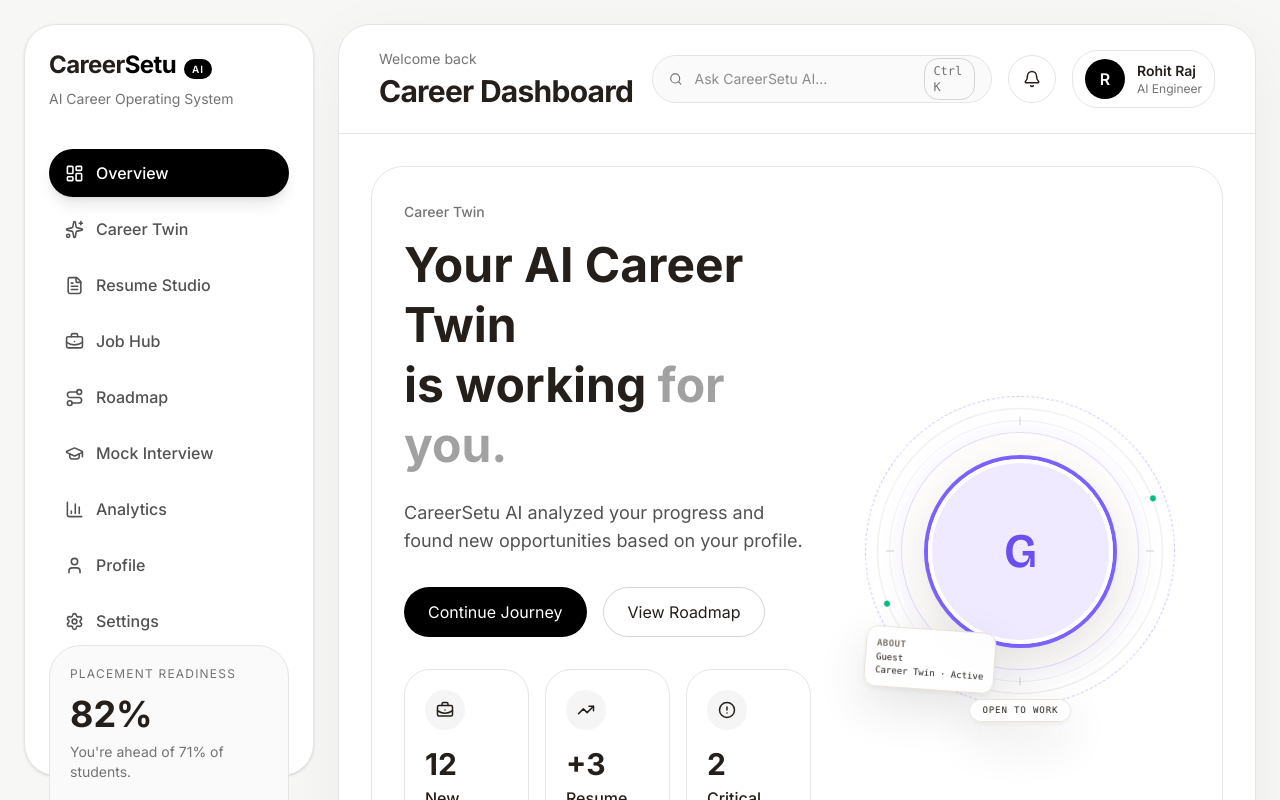
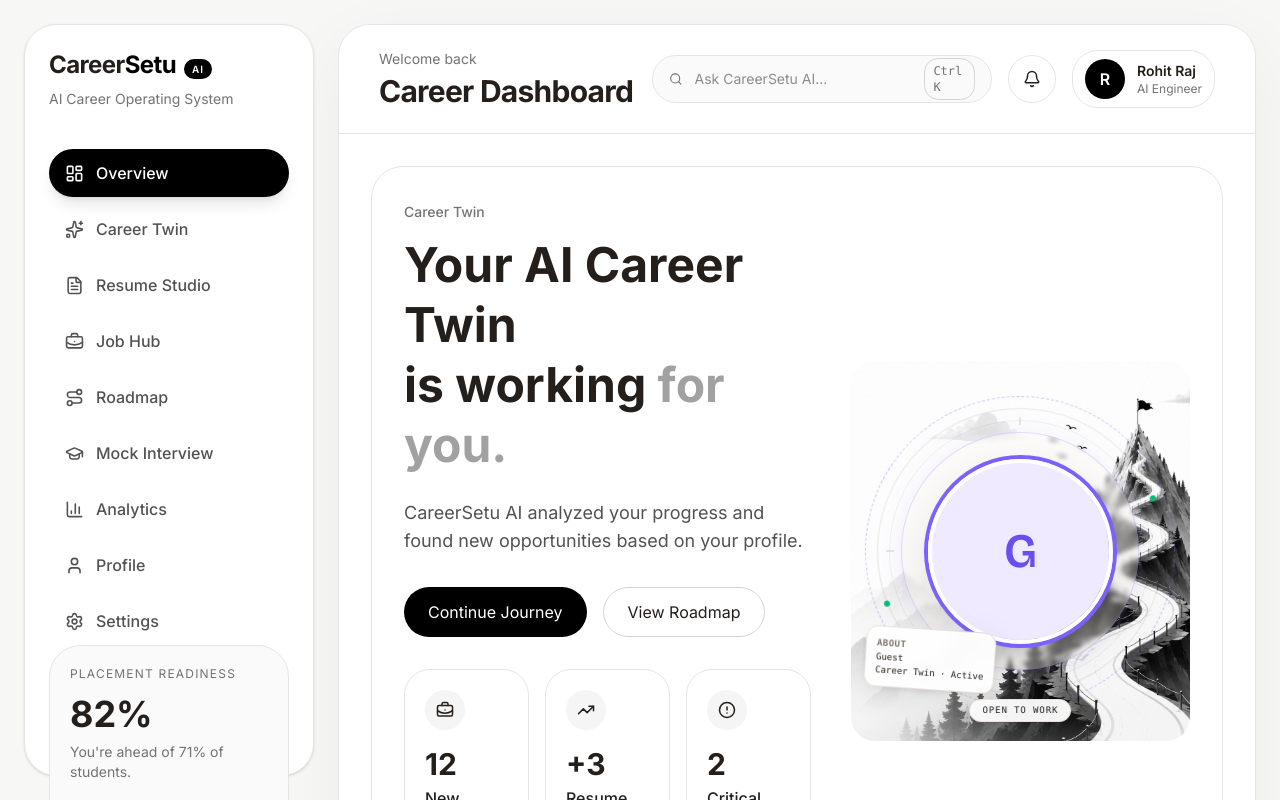
Before and after one commit to Rohitraj45592/careersetu-ai-landing-page, a Next.js app: page /dashboard-v2 in a window 1280 px wide. Shown: the top 800 px of the page. Built offline with nearby package versions, Linux system fonts and the light colour scheme; no server answers.

Commit message:
feat: use uploaded mountain illustration as hero backdrop behind avatar
Adds public/images/dashboard/mountain-backdrop.png and layers the
profile orbit avatar on top of it instead of a plain background.

```diff
--- a/components/dashboard-v2/hero/hero.tsx
+++ b/components/dashboard-v2/hero/hero.tsx
@@ -34,7 +34,10 @@ export default function Hero() {
           </div>
           <HeroStats />
         </div>
-        <div className="flex items-center justify-center">
+        <div
+          className="relative flex min-h-[380px] items-center justify-center overflow-hidden rounded-[24px] bg-neutral-50 bg-cover bg-center"
+          style={{ backgroundImage: "url(/images/dashboard/mountain-backdrop.png)" }}
+        >
           <ProfileOrbitAvatar />
         </div>
       </div>
```
Also changed, not shown: public/images/dashboard/mountain-backdrop.png (added), 1 other file (tests, documents, lock files or other folders).
